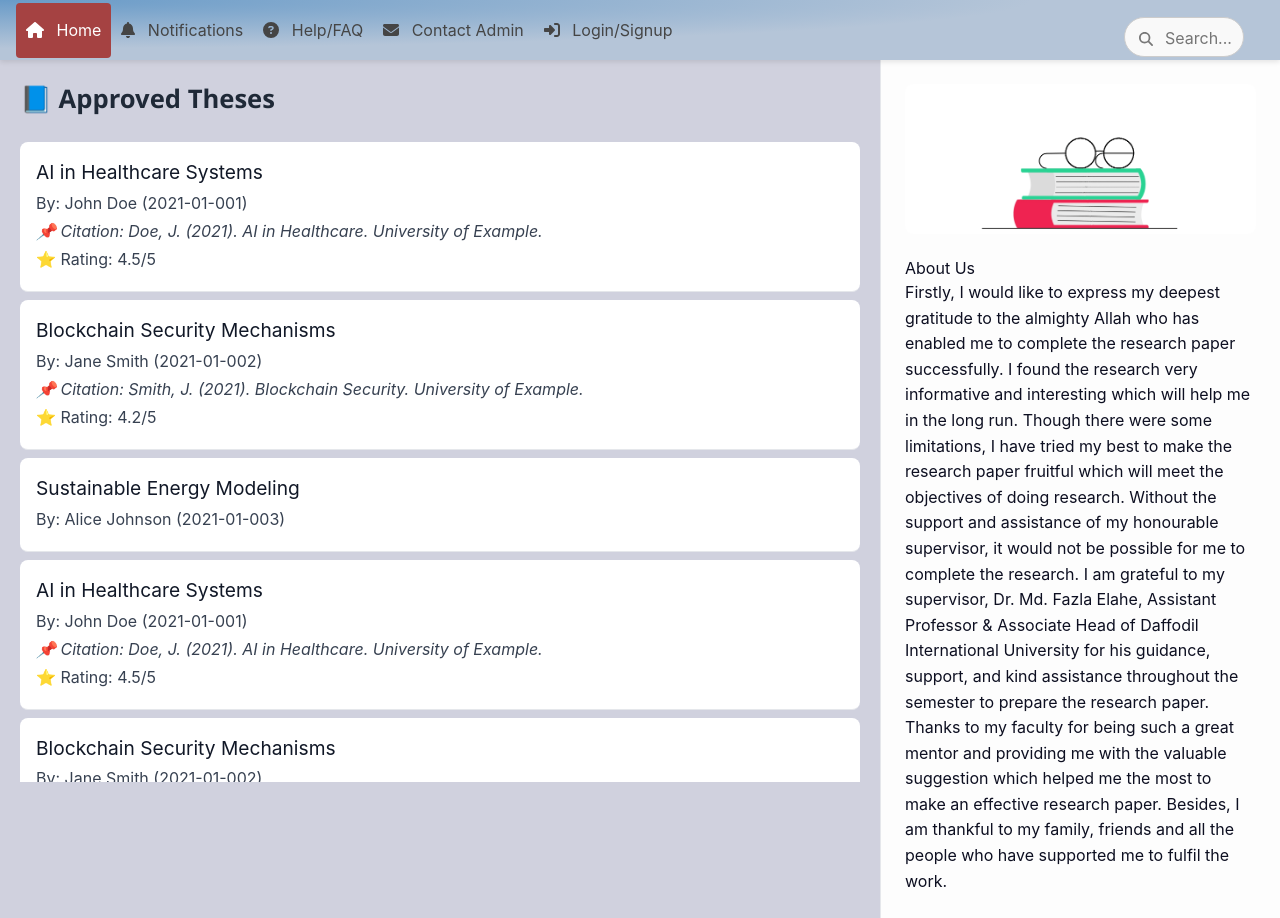
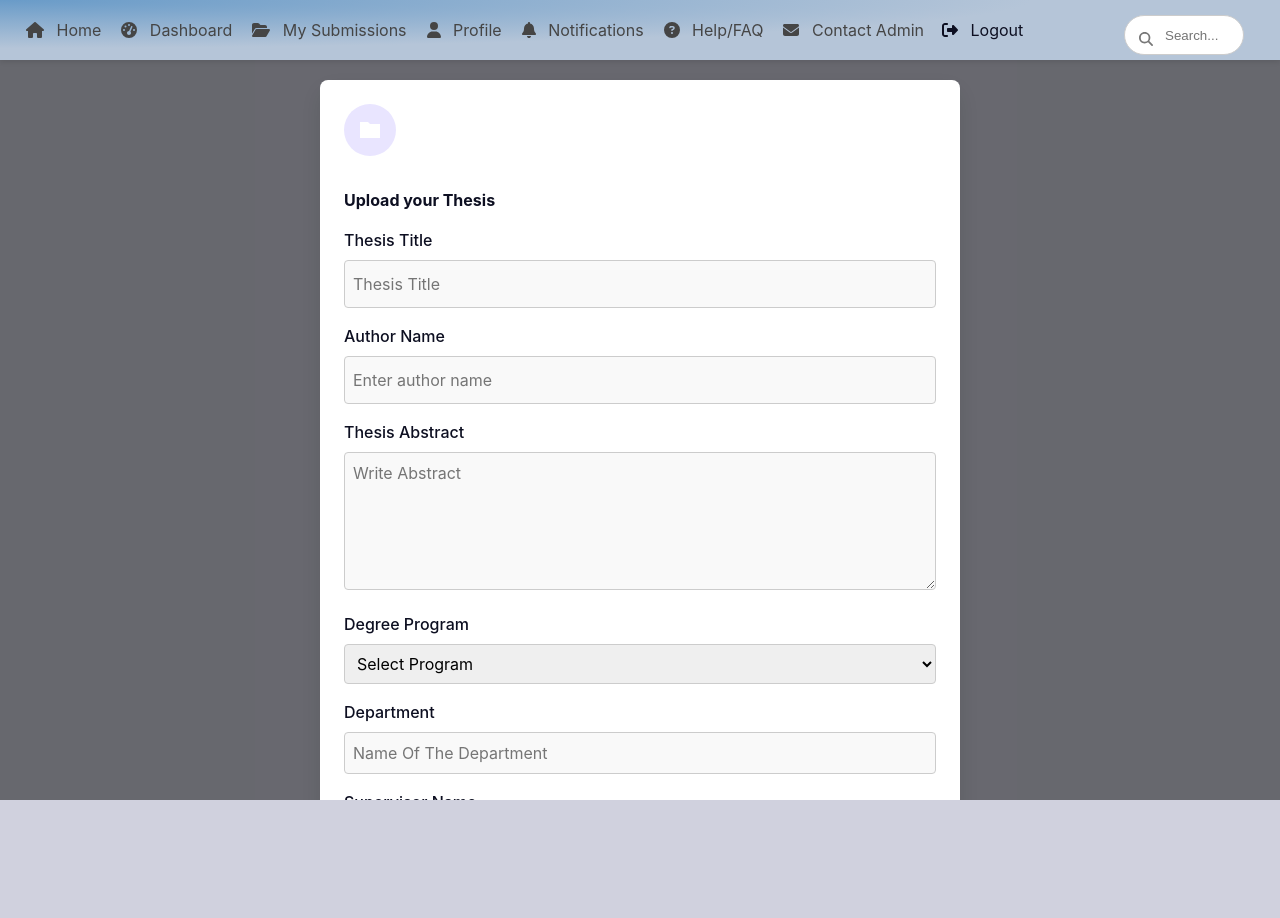
Before and after one commit to SiyamBhuiya/Thesis_Portal, a React (Create React App) app in the folder frontend/: page /submit in a window 1280 px wide. Before the commit this address led to /. After the commit the page ends 800 px from the top, so only its background shows below. Built offline with nearby package versions, Linux system fonts and the light colour scheme.

Commit message:
update submit form and css

```diff
--- a/frontend/src/App.js
+++ b/frontend/src/App.js
@@ -5,7 +5,7 @@ import AppRoutes from './routes';
 
 function App() {
   // Force logged in for testing until backend is ready
-  const loggedIn = false;
+  const loggedIn = true;
   const isAdmin = false;
 
   return (
--- a/frontend/src/pages/SubmitThesis.jsx
+++ b/frontend/src/pages/SubmitThesis.jsx
@@ -6,25 +6,32 @@ const SubmitThesis = () => {
     thesisTitle: "",
     thesisAbstract: "",
     authorName: "",
+    degreeProgram: "",
+    department: "",
+    supervisorName: "",
+    submissionDate: new Date().toISOString().split("T")[0],
+    keywords: "",
+    thesisType: "",
   });
+
   const [thesisFile, setThesisFile] = useState(null);
+  const [isDragging, setIsDragging] = useState(false);
   const [errors, setErrors] = useState({});
   const [message, setMessage] = useState("");
 
-  const studentID = localStorage.getItem("studentID"); // Assuming studentID is stored in localStorage
+  const studentID = localStorage.getItem("studentID"); // Assume it's stored
 
   const validate = () => {
     const newErrors = {};
-
-    if (!formData.thesisTitle.trim()) {
-      newErrors.thesisTitle = "Thesis title is required";
-    }
-    if (!formData.thesisAbstract.trim()) {
-      newErrors.thesisAbstract = "Thesis abstract is required";
-    }
-    if (!thesisFile) {
-      newErrors.thesisFile = "Thesis file is required";
-    }
+    if (!formData.thesisTitle.trim()) newErrors.thesisTitle = "Thesis title is required";
+    if (!formData.authorName.trim()) newErrors.authorName = "Author name is required";
+    if (!formData.thesisAbstract.trim()) newErrors.thesisAbstract = "Abstract is required";
+    if (!formData.degreeProgram) newErrors.degreeProgram = "Select your degree program";
+    if (!formData.department) newErrors.department = "Department is required";
+    if (!formData.supervisorName.trim()) newErrors.supervisorName = "Supervisor name is required";
+    if (!formData.keywords.trim()) newErrors.keywords = "Keywords are required";
+    if (!formData.thesisType) newErrors.thesisType = "Thesis type is required";
+    if (!thesisFile) newErrors.thesisFile = "Thesis file is required";
 
     setErrors(newErrors);
     return Object.keys(newErrors).length === 0;
@@ -38,7 +45,42 @@ const SubmitThesis = () => {
   };
 
   const handleFileChange = (e) => {
-    setThesisFile(e.target.files[0]);
+    const file = e.target.files[0];
+    validatePDF(file);
+  };
+
+  const validatePDF = (file) => {
+    if (file && file.type === "application/pdf") {
+      setThesisFile(file);
+      setErrors((prev) => ({ ...prev, thesisFile: null }));
+    } else {
+      setThesisFile(null);
+      setErrors((prev) => ({
+        ...prev,
+        thesisFile: "Only PDF files are allowed.",
+      }));
+    }
+  };
+
+  const handleDragOver = (e) => {
+    e.preventDefault();
+    e.stopPropagation();
+    setIsDragging(true);
+  };
+
+  const handleDragLeave = (e) => {
+    e.preventDefault();
+    e.stopPropagation();
+    setIsDragging(false);
+  };
+
+  const handleDrop = (e) => {
+    e.preventDefault();
+    e.stopPropagation();
+    setIsDragging(false);
+
+    const file = e.dataTransfer.files[0];
+    validatePDF(file);
   };
 
   const handleSubmit = async (e) => {
@@ -47,9 +89,7 @@ const SubmitThesis = () => {
 
     const data = new FormData();
     data.append("studentID", studentID);
-    data.append("thesisTitle", formData.thesisTitle);
-    data.append("thesisAbstract", formData.thesisAbstract);
-    data.append("authorName", formData.authorName);
+    Object.entries(formData).forEach(([key, value]) => data.append(key, value));
     data.append("thesisFile", thesisFile);
 
     try {
@@ -58,7 +98,17 @@ const SubmitThesis = () => {
         body: data,
       });
       setMessage("Thesis submitted successfully!");
-      setFormData({ thesisTitle: "", thesisAbstract: "", authorName: "" });
+      setFormData({
+        thesisTitle: "",
+        thesisAbstract: "",
+        authorName: "",
+        degreeProgram: "",
+        department: "",
+        supervisorName: "",
+        submissionDate: new Date().toISOString().split("T")[0],
+        keywords: "",
+        thesisType: "",
+      });
       setThesisFile(null);
       setErrors({});
     } catch (err) {
@@ -67,24 +117,13 @@ const SubmitThesis = () => {
   };
 
   return (
-    <div class="modal-overlay">
+    <div className="modal-overlay">
       <div className="modal">
         <div className="modal-header">
           <div className="modal-logo">
             <span className="logo-circle">
-            {/* Folder SVG */}
-            <svg
-              xmlns="http://www.w3.org/2000/svg"
-              width="512"
-              height="419.116"
-              viewBox="0 0 512 419.116"
-            >
-              <g>
-                <path
-                  d="M16.991,419.116A16.989,16.989,0,0,1,0,402.125V16.991A16.989,16.989,0,0,1,16.991,0H146.124a17,17,0,0,1,10.342,3.513L227.217,57.77H437.805A16.989,16.989,0,0,1,454.8,74.761v53.244h40.213A16.992,16.992,0,0,1,511.6,148.657L454.966,405.222a17,17,0,0,1-16.6,13.332H410.053v.562ZM63.06,384.573H424.722L473.86,161.988H112.2Z"
-                  fill="var(--c-action-primary)"
-                />
-              </g>
+              <svg xmlns="http://www.w3.org/2000/svg" width="32" height="32" viewBox="0 0 24 24" fill="#ffffff">
+                <path d="M10 4H2v16h20V6H12l-2-2z" />
               </svg>
             </span>
           </div>
@@ -92,24 +131,15 @@ const SubmitThesis = () => {
 
         <div className="modal-body">
           <h2 className="modal-title">Upload your Thesis</h2>
-
-        <form onSubmit={handleSubmit} encType="multipart/form-data">
+          <form onSubmit={handleSubmit} encType="multipart/form-data" className="submit-thesis-form">
             <div className="title-field">
               <label>Thesis Title</label>
-            <input
-              type="text"
-              name="thesisTitle"
-              value={formData.thesisTitle}
-              onChange={handleChange}
-              placeholder="Enter thesis title"
-            />
-            {errors.thesisTitle && (
-              <p className="error">{errors.thesisTitle}</p>
-            )}
+              <input type="text" name="thesisTitle" value={formData.thesisTitle} onChange={handleChange} placeholder="Thesis Title" />
+              {errors.thesisTitle && <p className="error">{errors.thesisTitle}</p>}
             </div>
 
             <div className="author-field">
-            <label>Author Name (Optional)</label>
+              <label>Author Name</label>
               <input
                 type="text"
                 name="authorName"
@@ -117,49 +147,69 @@ const SubmitThesis = () => {
                 onChange={handleChange}
                 placeholder="Enter author name"
               />
+              {errors.authorName && <p className="error">{errors.authorName}</p>}
             </div>
 
             <label>Thesis Abstract</label>
-          <textarea
-            name="thesisAbstract"
-            value={formData.thesisAbstract}
-            onChange={handleChange}
-            placeholder="Enter thesis abstract"
-            rows="5"
-          ></textarea>
-          {errors.thesisAbstract && (
-            <p className="error">{errors.thesisAbstract}</p>
+            <textarea name="thesisAbstract" rows="5" value={formData.thesisAbstract} onChange={handleChange} placeholder="Write Abstract"/>
+            {errors.thesisAbstract && <p className="error">{errors.thesisAbstract}</p>}
+
+            <label>Degree Program</label>
+            <select name="degreeProgram" value={formData.degreeProgram} onChange={handleChange}>
+              <option value="">Select Program</option>
+              <option value="BSc">BSc</option>
+              <option value="MSc">MSc</option>
+              <option value="PhD">PhD</option>
+            </select>
+            {errors.degreeProgram && <p className="error">{errors.degreeProgram}</p>}
+
+            <label>Department</label>
+            <input type="text" name="department" value={formData.department} onChange={handleChange} placeholder="Name Of The Department" />
+            {errors.department && <p className="error">{errors.department}</p>}
+
+            <label>Supervisor Name</label>
+            <input type="text" name="supervisorName" value={formData.supervisorName} onChange={handleChange} placeholder="Supervisor Name" />
+            {errors.supervisorName && <p className="error">{errors.supervisorName}</p>}
+
+            <label>Submission Date</label>
+            <input type="date" name="submissionDate" value={formData.submissionDate} onChange={handleChange} />
+
+            <label>Keywords (comma-separated)</label>
+            <input type="text" name="keywords" value={formData.keywords} onChange={handleChange} placeholder="Supervisor Name" />
+            {errors.keywords && <p className="error">{errors.keywords}</p>}
+
+            <label>Thesis Type</label>
+            <select name="thesisType" value={formData.thesisType} onChange={handleChange}>
+              <option value="">Select Type</option>
+              <option value="Research Thesis">Research Thesis</option>
+              <option value="Project Report">Project Report</option>
+              <option value="Capstone Paper">Capstone Paper</option>
+            </select>
+            {errors.thesisType && <p className="error">{errors.thesisType}</p>}
+
+            {/* Upload Area with Drag-and-Drop */}
+            <label
+              className={`upload-area ${isDragging ? "dragging" : ""}`}
+              onDragOver={handleDragOver}
+              onDragLeave={handleDragLeave}
+              onDrop={handleDrop}
+            >
+              <span className="upload-area-icon">
+                {thesisFile ? (
+                  <svg xmlns="http://www.w3.org/2000/svg" height="40" viewBox="0 0 24 24" width="40" fill="#e63946">
+                    <path d="M14 2H6c-1.1 0-2 .9-2 2v16c0 1.1.9 2 2 2h12c1.1 0 2-.9 2-2V8l-6-6zm1 7V3.5L18.5 9H15zM8 15h1.5v-1.5H8V15zm2.25 0h1.5v-4.5h-1.5V15zm3 0H15v-1.5h-1.75v-.75H15v-1.5h-2.25V15z" />
+                  </svg>
+                ) : (
+                  <svg xmlns="http://www.w3.org/2000/svg" height="40" viewBox="0 0 24 24" width="40" fill="var(--c-action-primary)">
+                    <path d="M19 9h-4V3H9v6H5l7 7 7-7zM5 18h14v2H5z" />
+                  </svg>
                 )}
+              </span>
 
-          <p className="upload-thesis-pdf">Upload your Thesis PDF</p>
+              <input type="file" onChange={handleFileChange} accept=".pdf" hidden />
 
-          <label>Upload Thesis File</label>
-          <label className="upload-area">
-            <span className="upload-area-icon">
-              {/* Upload SVG */}
-              <svg
-                xmlns="http://www.w3.org/2000/svg"
-                width="40"
-                height="40"
-                viewBox="0 0 340.531 419.116"
-              >
-                <g>
-                  <path
-                    d="M-2904.708-8.885A39.292,39.292,0,0,1,-2944-48.177V-388.708A39.292,39.292,0,0,1,-2904.708-428h209.558a13.1,13.1,0,0,1,9.3,3.8l78.584,78.584a13.1,13.1,0,0,1,3.8,9.3V-48.177a39.292,39.292,0,0,1-39.292,39.292Zm-13.1-379.823V-48.177a13.1,13.1,0,0,0,13.1,13.1h261.947a13.1,13.1,0,0,0,13.1-13.1V-323.221h-52.39a26.2,26.2,0,0,1-26.194-26.195v-52.39h-196.46A13.1,13.1,0,0,0,-2917.805-388.708Zm146.5,241.621a14.269,14.269,0,0,1-7.883-12.758v-19.113h-68.841c-7.869,0-7.87-47.619,0-47.619h68.842v-18.8a14.271,14.271,0,0,1,7.882-12.758,14.239,14.239,0,0,1,14.925,1.354l57.019,42.764c.242.185.328.485.555.671a13.9,13.9,0,0,1,2.751,3.292,14.57,14.57,0,0,1,.984,1.454,14.114,14.114,0,0,1,1.411,5.987,14.006,14.006,0,0,1-1.411,5.973,14.653,14.653,0,0,1-.984,1.468,13.9,13.9,0,0,1-2.751,3.293c-.228.2-.313.485-.555.671l-57.019,42.764a14.26,14.26,0,0,1-8.558,2.847A14.326,14.326,0,0,1,-2771.3-147.087Z"
-                    transform="translate(2944 428)"
-                    fill="var(--c-action-primary)"
-                  />
-                </g>
-              </svg>
-            </span>
-            <input
-              type="file"
-              onChange={handleFileChange}
-              accept=".pdf,.doc,.docx"
-              hidden
-            />
               <span className="upload-area-title">
-              Drag file(s) here to upload.
+                {thesisFile ? thesisFile.name : "Drag file(s) here to upload."}
               </span>
               <span className="upload-area-description">
                 Alternatively, <strong>click here</strong> to select a file
@@ -168,10 +218,11 @@ const SubmitThesis = () => {
             {errors.thesisFile && <p className="error">{errors.thesisFile}</p>}
 
             <div className="modal-footer">
- <button type="button" className="btn-secondary" style={{ color: 'black' }}>Cancel</button>
+              <button type="button" className="btn-secondary">Cancel</button>
               <button type="submit" className="btn-primary">Upload File</button>
             </div>
           </form>
+
           {message && <p className="status-msg">{message}</p>}
         </div>
       </div>
--- a/frontend/src/styles/submitThesis.css
+++ b/frontend/src/styles/submitThesis.css
@@ -1,23 +1,93 @@
 /* Normalize CSS */
 /* Box model */
-*, *:after, *:before {
+*,
+*:after,
+*:before {
   box-sizing: border-box;
 }
 
 /* Reset */
-body, html, div, span, applet, object, iframe,
-h1, h2, h3, h4, h5, h6, p, blockquote, pre,
-a, abbr, acronym, address, big, cite, code,
-del, dfn, em, img, ins, kbd, q, s, samp,
-small, strike, strong, sub, sup, tt, var,
-b, u, i, center,
-dl, dt, dd, ol, ul, li,
-fieldset, form, label, legend,
-table, caption, tbody, th, td, tr, th, td,
-article, aside, canvas, details, embed,
-figure, figcaption, footer, header, hgroup,
-menu, nav, output, ruby, section, summary,
-time, mark, audio, video {
+body,
+html,
+div,
+span,
+applet,
+object,
+iframe,
+h1,
+h2,
+h3,
+h4,
+h5,
+h6,
+p,
+blockquote,
+pre,
+a,
+abbr,
+acronym,
+address,
+big,
+cite,
+code,
+del,
+dfn,
+em,
+img,
+ins,
+kbd,
+q,
+s,
+samp,
+small,
+strike,
+strong,
+sub,
+sup,
+tt,
+var,
+b,
+u,
+i,
+center,
+dl,
+dt,
+dd,
+ol,
+ul,
+li,
+fieldset,
+form,
+label,
+legend,
+table,
+caption,
+tbody,
+th,
+td,
+tr,
+th,
+td,
+article,
+aside,
+canvas,
+details,
+embed,
+figure,
+figcaption,
+footer,
+header,
+hgroup,
+menu,
+nav,
+output,
+ruby,
+section,
+summary,
+time,
+mark,
+audio,
+video {
   margin: 0;
   padding: 0;
   border: 0;
@@ -43,39 +113,49 @@ body {
   line-height: 1.5;
 }
 
-
 /* Form elements */
-input, button, select, textarea {
+/* Scoped styles for input, button, select, textarea */
+.submit-thesis-form input,
+.submit-thesis-form button,
+.submit-thesis-form select,
+.submit-thesis-form textarea {
   font: inherit;
- width:100%;
- margin-top:0.25rem;
- padding:0.5rem;
- border:1px solid #ccc;
- border-radius: .25rem;
+  width: 100%;
+  margin-top: 0.25rem;
+  padding: 0.5rem;
+  border: 1px solid #ccc;
+  border-radius: 0.25rem;
 }
 
-input[type="text"], textarea {
+.submit-thesis-form input[type="text"],
+.submit-thesis-form textarea {
   background-color: #f9f9f9;
 }
-input[type="text"]:focus, textarea:focus {
+.submit-thesis-form input[type="text"]:focus,
+.submit-thesis-form textarea:focus {
   background-color: #fff;
 }
-textarea {
+.submit-thesis-form textarea {
   resize: vertical;
 }
 
 /* Author name and Thesis Title field */
-.author-field, .title-field {
+.author-field,
+.title-field {
   margin-bottom: 1rem;
 }
 
-.author-field label, .title-field label {
+.author-field label,
+.title-field label,
+.submit-thesis-form label {
   font-weight: 500;
+  margin-top: 1rem;
   margin-bottom: 0.25rem;
   display: block;
 }
 
-.author-field input, .title-field input {
+.author-field input,
+.title-field input {
   padding: 0.5rem;
   border: 1px solid #ccc;
   border-radius: 0.25rem;
@@ -86,11 +166,13 @@ textarea {
 .modal {
   position: relative;
   width: 100%;
-  max-width: 600px;
+  max-width: 640px;
   margin: 5vh auto;
   background-color: #fff;
   border-radius: 0.5rem;
-  box-shadow: 0 5px 15px rgba(0, 0, 0, 0.2);
+  box-shadow: 0 10px 25px rgba(0, 0, 0, 0.1);
+  display: flex;
+  flex-direction: column;
 }
 .modal-overlay {
   position: fixed;
@@ -115,17 +197,18 @@ textarea {
 }
 
 .logo-circle {
-  width: 3.5rem;
-  height: 3.5rem;
-  display: flex;
-  justify-content: center;
-  align-items: center;
+  width: 3.25rem;
+  height: 3.25rem;
   border-radius: 50%;
   background-color: var(--c-action-primary-accent);
+  display: flex;
+  align-items: center;
+  justify-content: center;
 }
 
 .logo-circle svg {
-  max-width: 1.5rem;
+  width: 1.5rem;
+  height: 1.5rem;
 }
 
 /* Close button */
@@ -135,7 +218,7 @@ textarea {
   justify-content: center;
   width: 2.25rem;
   height: 2.25rem;
-  border-radius: .25rem;
+  border-radius: 0.25rem;
   border: none;
   background-color: transparent;
   cursor: pointer;
@@ -168,7 +251,7 @@ textarea {
   flex-direction: column;
   align-items: center;
   cursor: pointer;
-  border-radius: .25rem;
+  border-radius: 0.25rem;
   position: relative;
 }
 
@@ -196,7 +279,10 @@ textarea {
 }
 
 .upload-area-title {
-  font-weight: 700;
+  font-weight: 600;
+  text-align: center;
+  word-break: break-word;
+  max-width: 90%;
   color: var(--c-text-primary);
   margin-bottom: 0.5rem;
 }
@@ -210,22 +296,25 @@ textarea {
   color: var(--c-action-primary);
   font-weight: 700;
 }
-
+.upload-area.dragging {
+  background-color: #f0faff;
+  border: 2px dashed var(--c-action-primary);
+}
 /* Footer buttons */
 .modal-footer {
   padding: 1rem 1.5rem 1.5rem;
   display: flex;
   justify-content: flex-end;
   gap: 0.75rem;
-  margin-top:auto;
+  margin-top: auto;
 }
 
 .btn-secondary,
 .btn-primary {
-  padding: .5rem 1rem;
+  padding: 0.5rem 1rem;
   font-weight: 500;
   border: 2px solid var(--c-action-secondary);
-  border-radius: .25rem;
+  border-radius: 0.25rem;
   background-color: transparent;
   cursor: pointer;
   white-space: nowrap;
@@ -259,7 +348,7 @@ textarea {
   background-color: #e9e5ff;
   border-left: 4px solid var(--c-action-primary);
   color: var(--c-text-primary);
-  border-radius: .25rem;
+  border-radius: 0.25rem;
 }
 .upload-thesis-pdf {
   color: var(--c-text-secondary);
```
Lines whose indentation alone changed are shown as unchanged.
